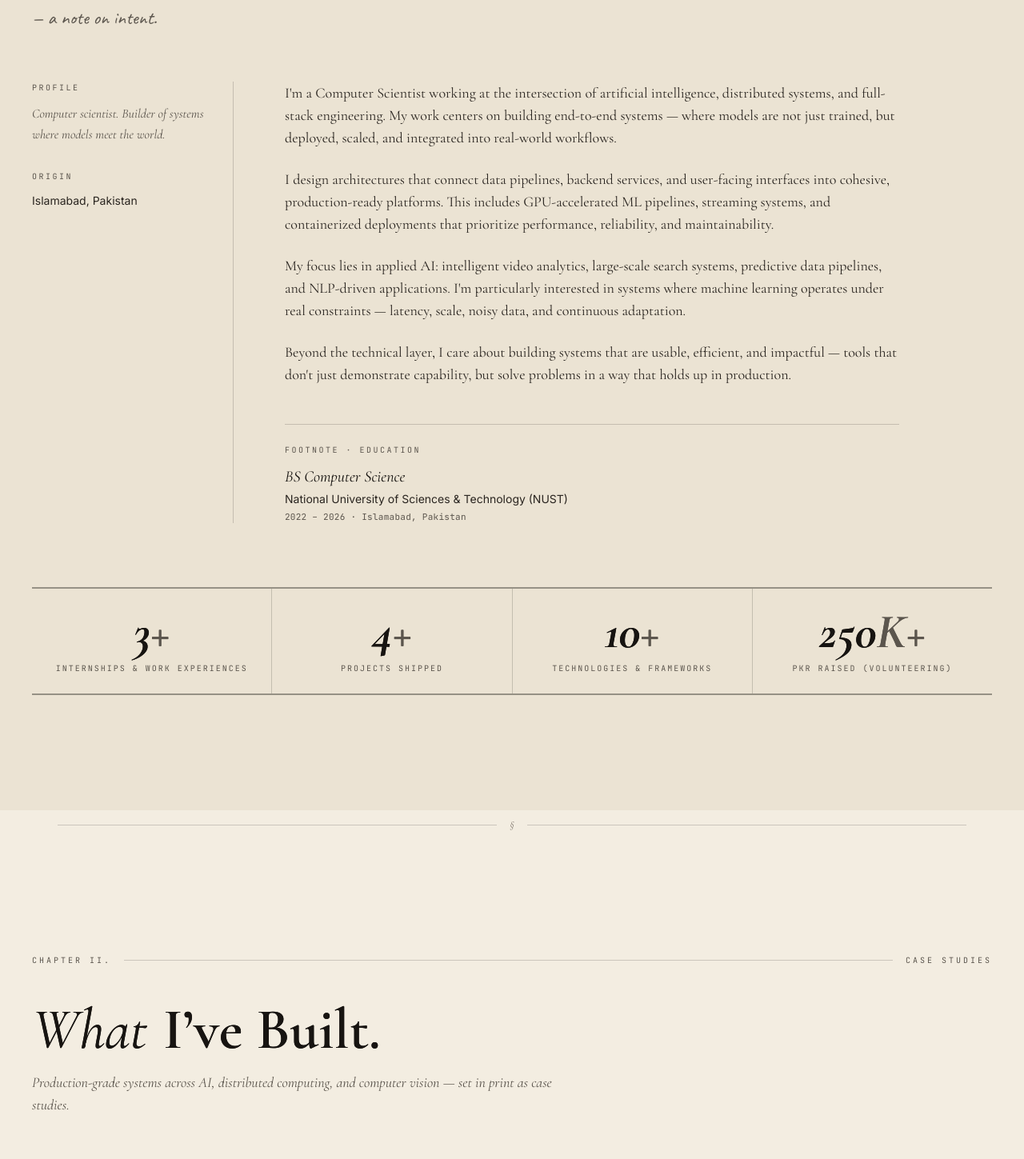
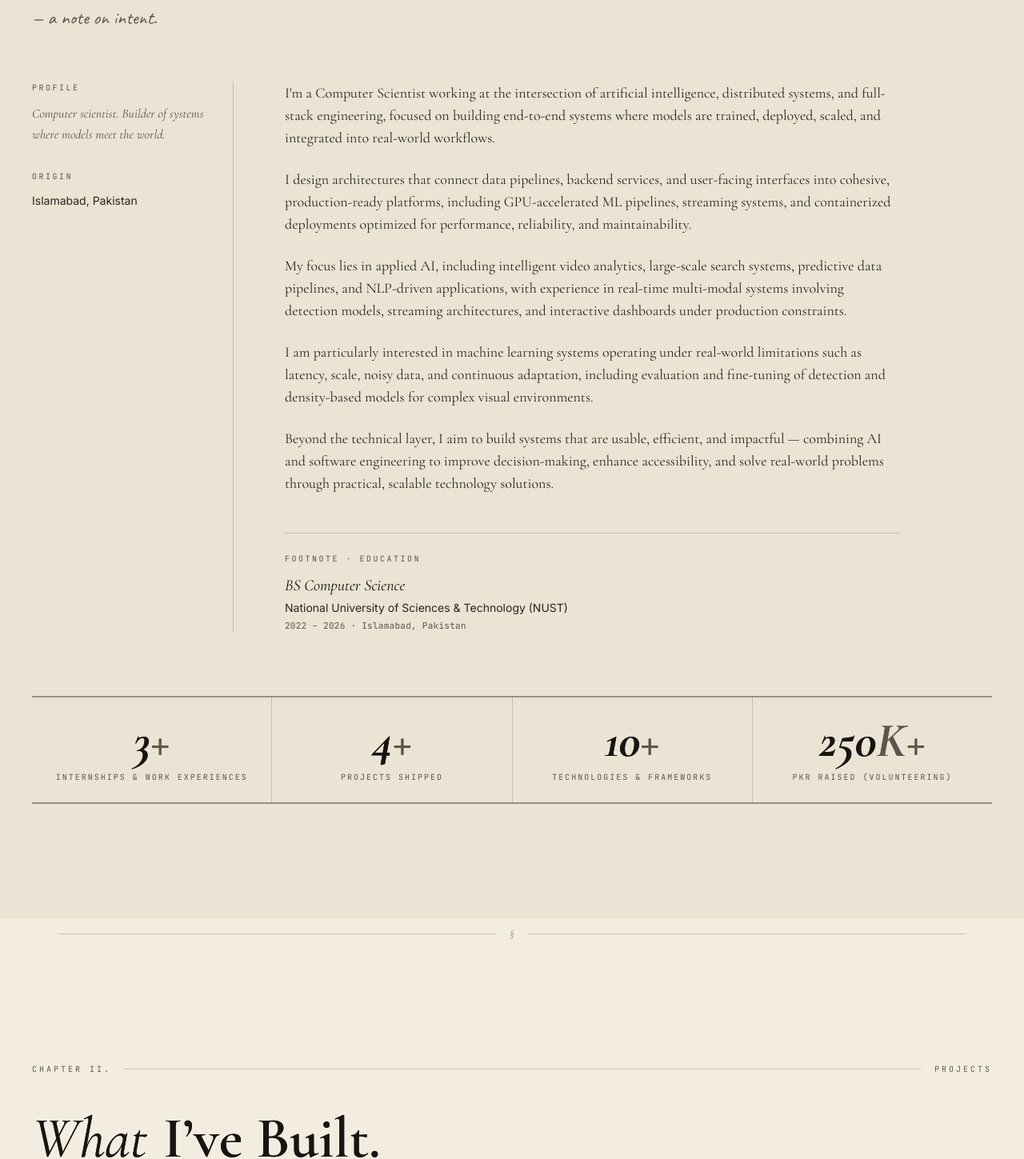
Before and after one commit to SaimMahmoodRamday/portfolio_v1, a React (Vite) app: page / in a window 1280 px wide. Shown: the part 1486-2935 px from the top of the page at 80% size. Built offline with nearby package versions, Linux system fonts and the light colour scheme.

Commit message:
changed content in some sections

```diff
--- a/src/components/About.jsx
+++ b/src/components/About.jsx
@@ -5,11 +5,12 @@ import useCounter from '../hooks/useCounter'
 const EASE = [0.16, 1, 0.3, 1]
 
 const PARAGRAPHS = [
-  "I'm a Computer Scientist working at the intersection of artificial intelligence, distributed systems, and full-stack engineering. My work centers on building end-to-end systems — where models are not just trained, but deployed, scaled, and integrated into real-world workflows.",
-  'I design architectures that connect data pipelines, backend services, and user-facing interfaces into cohesive, production-ready platforms. This includes GPU-accelerated ML pipelines, streaming systems, and containerized deployments that prioritize performance, reliability, and maintainability.',
-  "My focus lies in applied AI: intelligent video analytics, large-scale search systems, predictive data pipelines, and NLP-driven applications. I'm particularly interested in systems where machine learning operates under real constraints — latency, scale, noisy data, and continuous adaptation.",
-  "Beyond the technical layer, I care about building systems that are usable, efficient, and impactful — tools that don't just demonstrate capability, but solve problems in a way that holds up in production."
-]
+  "I'm a Computer Scientist working at the intersection of artificial intelligence, distributed systems, and full-stack engineering, focused on building end-to-end systems where models are trained, deployed, scaled, and integrated into real-world workflows.",
+  "I design architectures that connect data pipelines, backend services, and user-facing interfaces into cohesive, production-ready platforms, including GPU-accelerated ML pipelines, streaming systems, and containerized deployments optimized for performance, reliability, and maintainability.",
+  "My focus lies in applied AI, including intelligent video analytics, large-scale search systems, predictive data pipelines, and NLP-driven applications, with experience in real-time multi-modal systems involving detection models, streaming architectures, and interactive dashboards under production constraints.",
+  "I am particularly interested in machine learning systems operating under real-world limitations such as latency, scale, noisy data, and continuous adaptation, including evaluation and fine-tuning of detection and density-based models for complex visual environments.",
+  "Beyond the technical layer, I aim to build systems that are usable, efficient, and impactful — combining AI and software engineering to improve decision-making, enhance accessibility, and solve real-world problems through practical, scalable technology solutions."
+];
 
 const STATS = [
   { value: 3, suffix: '+', label: 'Internships & Work Experiences' },
--- a/src/components/Projects.jsx
+++ b/src/components/Projects.jsx
@@ -182,7 +182,7 @@ export default function Projects() {
         >
           <span className="font-mono text-[10px] uppercase tracking-[0.3em] text-graphite">Chapter II.</span>
           <span className="h-px flex-1 bg-rule" />
-          <span className="font-mono text-[10px] uppercase tracking-[0.3em] text-graphite">Case Studies</span>
+          <span className="font-mono text-[10px] uppercase tracking-[0.3em] text-graphite">Projects</span>
         </motion.div>
 
         <motion.h2
```
